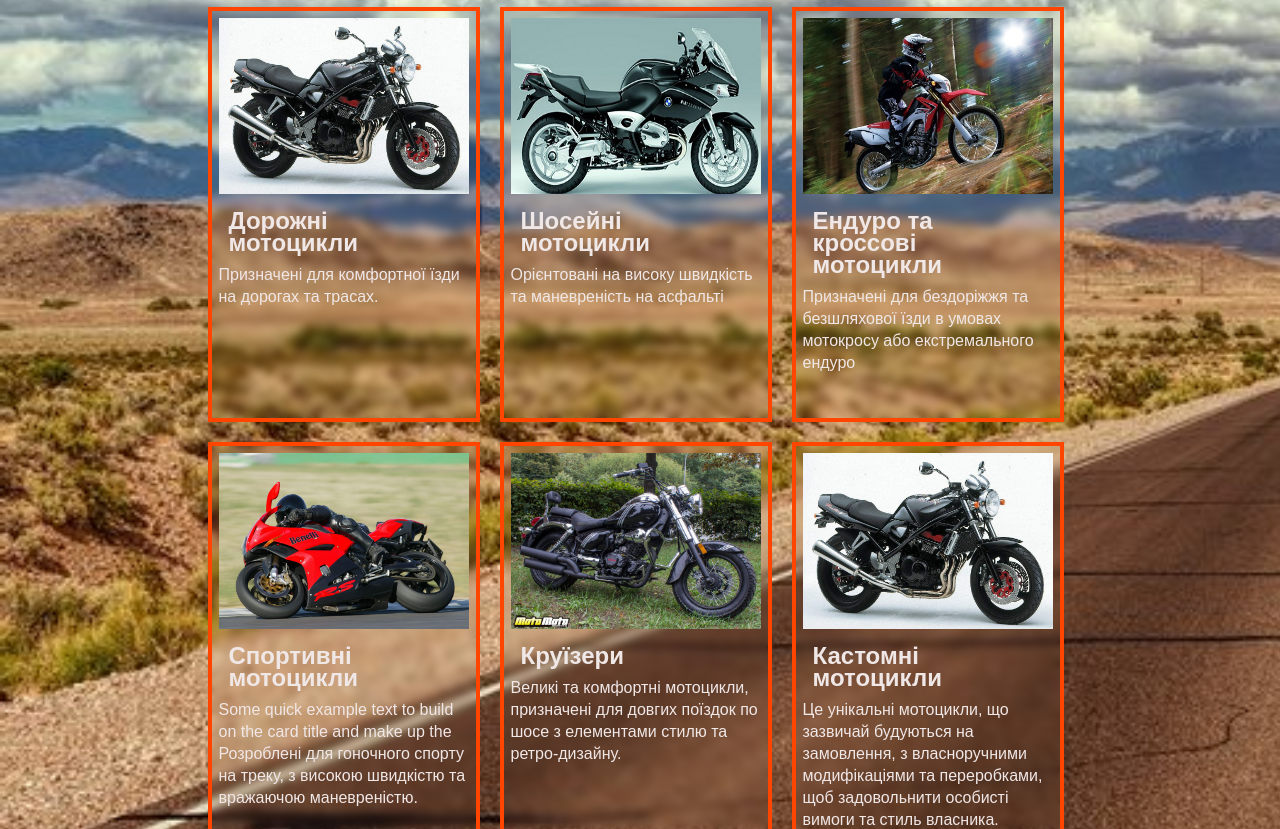
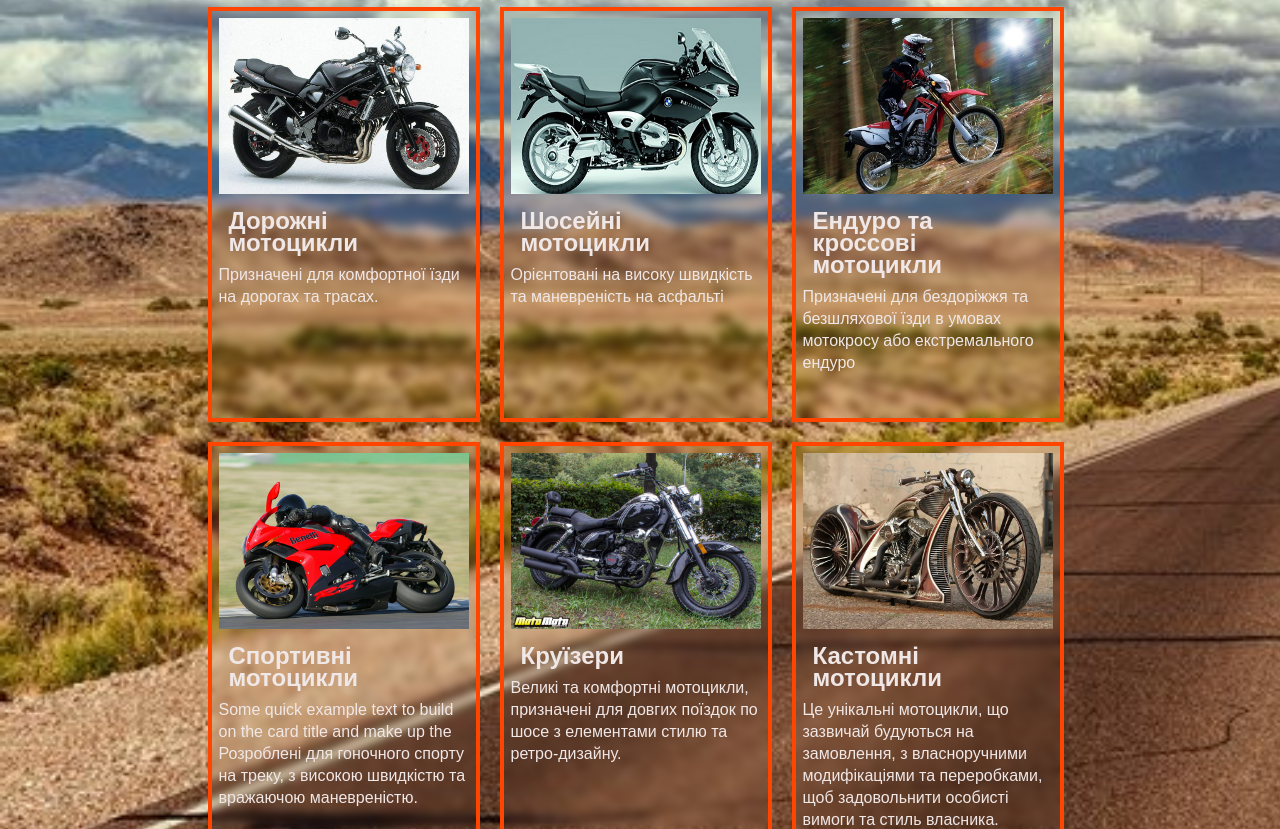
Before and after one commit to Andrii-318/Moto-card, a plain HTML site: page index.html in a window 1280 px wide. Shown: the part 441-1270 px from the top of the page. Drawn offline with Linux system fonts and the light colour scheme.

Commit message:
foto-kustom

```diff
--- a/index.html
+++ b/index.html
@@ -106,7 +106,7 @@
         </div>
         <div class="box2">
           <img
-            src="Pictures/road.png"
+            src="Pictures/kastom.png"
             class="card-img-top"
             alt="my image" />
           <h2 class="h2">Кастомні мотоцикли</h2>
```
Also changed, not shown: Pictures/kastom.png (added).
